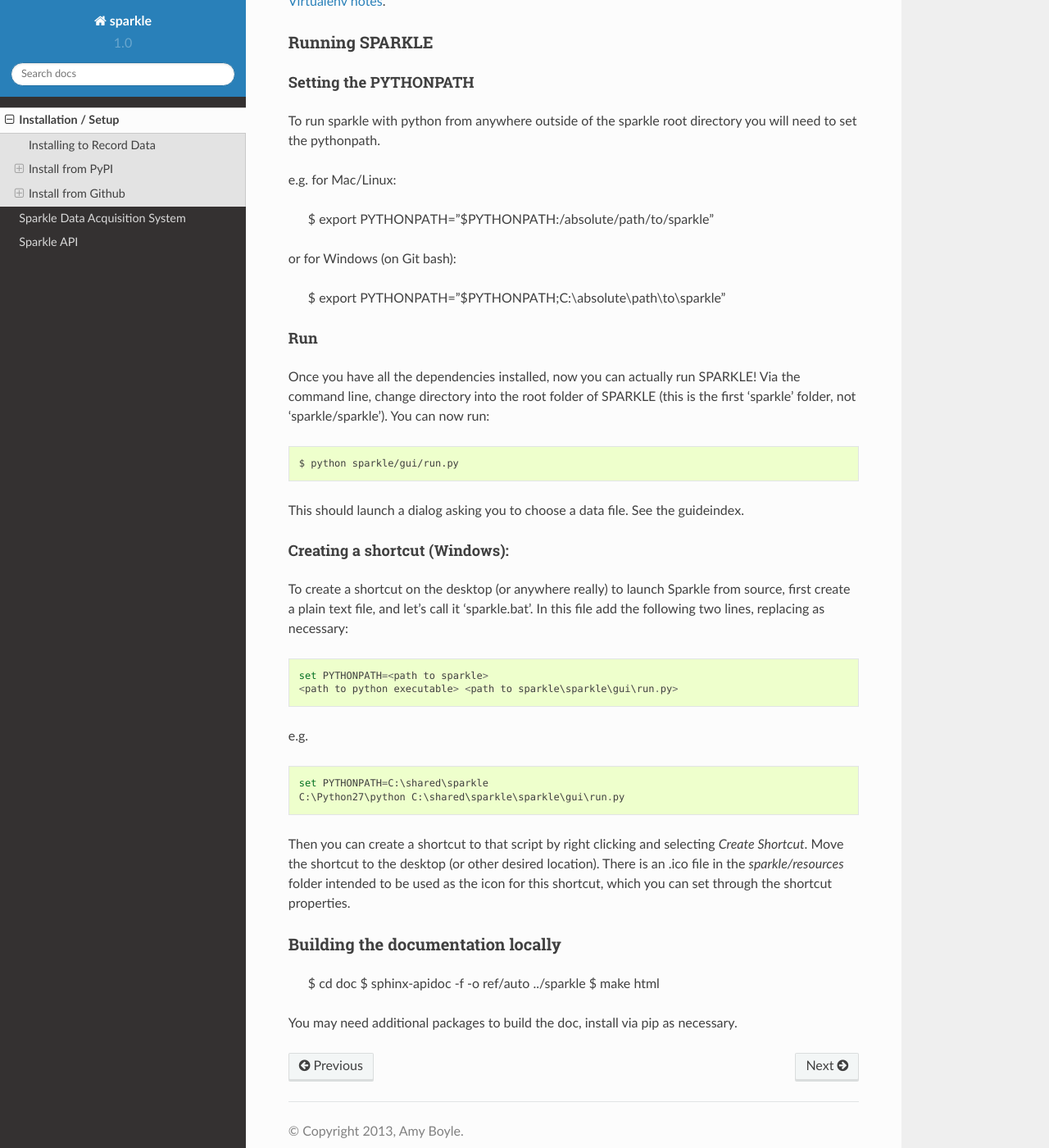
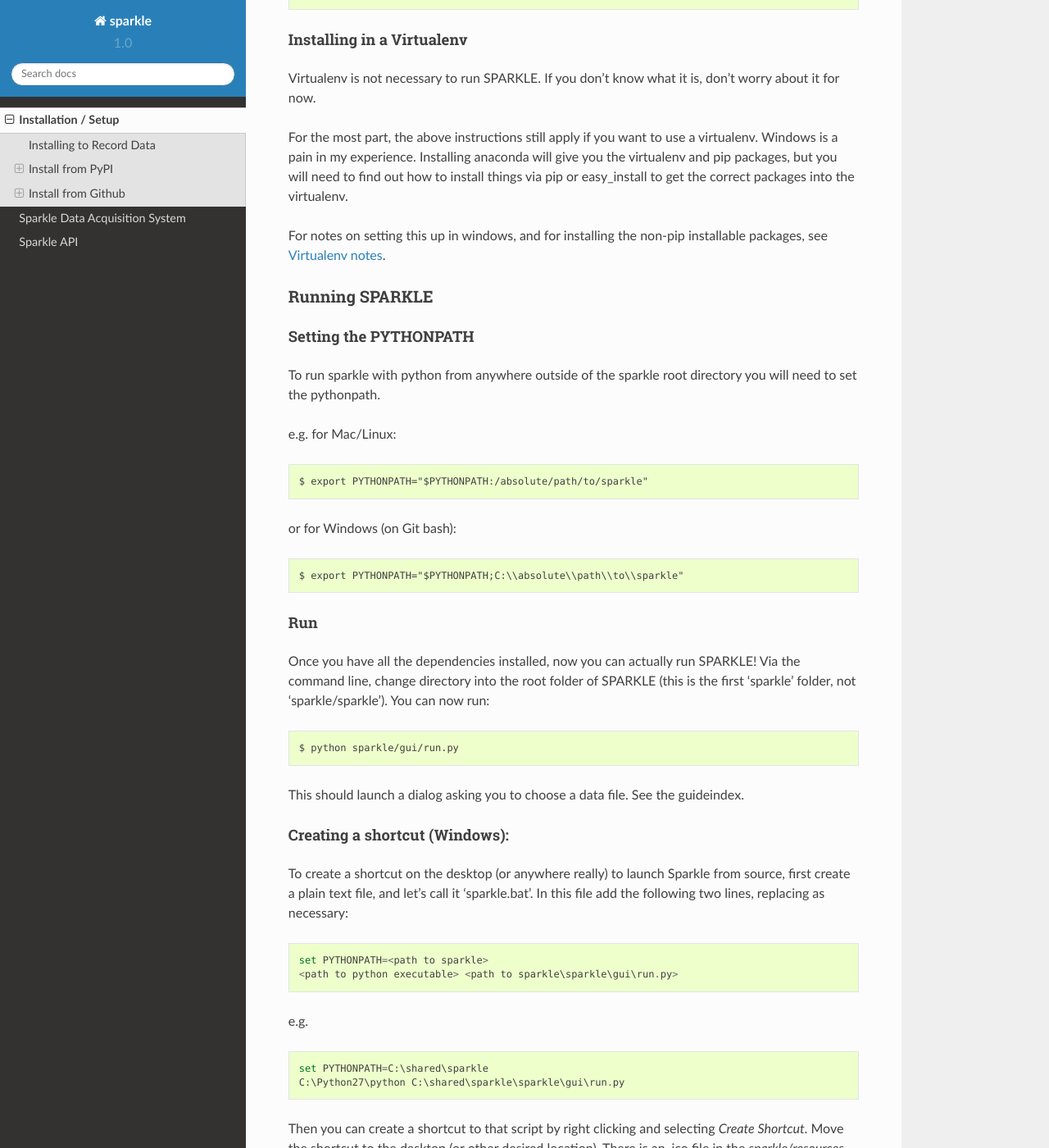
Before and after one commit to portfors-lab/sparkle, a Sphinx documentation site: the page built from doc/setup.rst, in a window 1280 px wide and 1400 px high, scrolled down 3254 px. Shown: the whole window at 82% size. Built offline with Sphinx 7.4.7 and the Read the Docs theme 2.0.0, drawn with Linux system fonts in a browser that asks for light colours; pages that are not in the unit, such as notebooks, are missing from menus; some of the changed text lies outside the part shown.

Commit message:
updating instructions added to doc

```diff
--- a/doc/setup.rst
+++ b/doc/setup.rst
@@ -143,11 +151,11 @@
 -----------------------
 To run sparkle with python from anywhere outside of the sparkle root directory you will need to set the pythonpath.
 
-e.g. for Mac/Linux:
+e.g. for Mac/Linux::
 
     $ export PYTHONPATH="$PYTHONPATH:/absolute/path/to/sparkle"
 
-or for Windows (on Git bash):
+or for Windows (on Git bash)::
 
     $ export PYTHONPATH="$PYTHONPATH;C:\\absolute\\path\\to\\sparkle"
 
--- a/setup.py
+++ b/setup.py
@@ -23,7 +23,7 @@
                         'sphinx-rtd-theme',
                         'pydaqmx',
                         ],
-      package_data={'':['*.conf', '*.jpg', '*.png']},
+      package_data={'':['*.conf', '*.jpg', '*.png', "*.ico"]},
       entry_points={'console_scripts':['sparkle=sparkle.gui.run:main']},
       classifiers = [
         "Programming Language :: Python",
```
Also changed, not shown: other parts of doc/setup.rst (+13 -3 lines).
